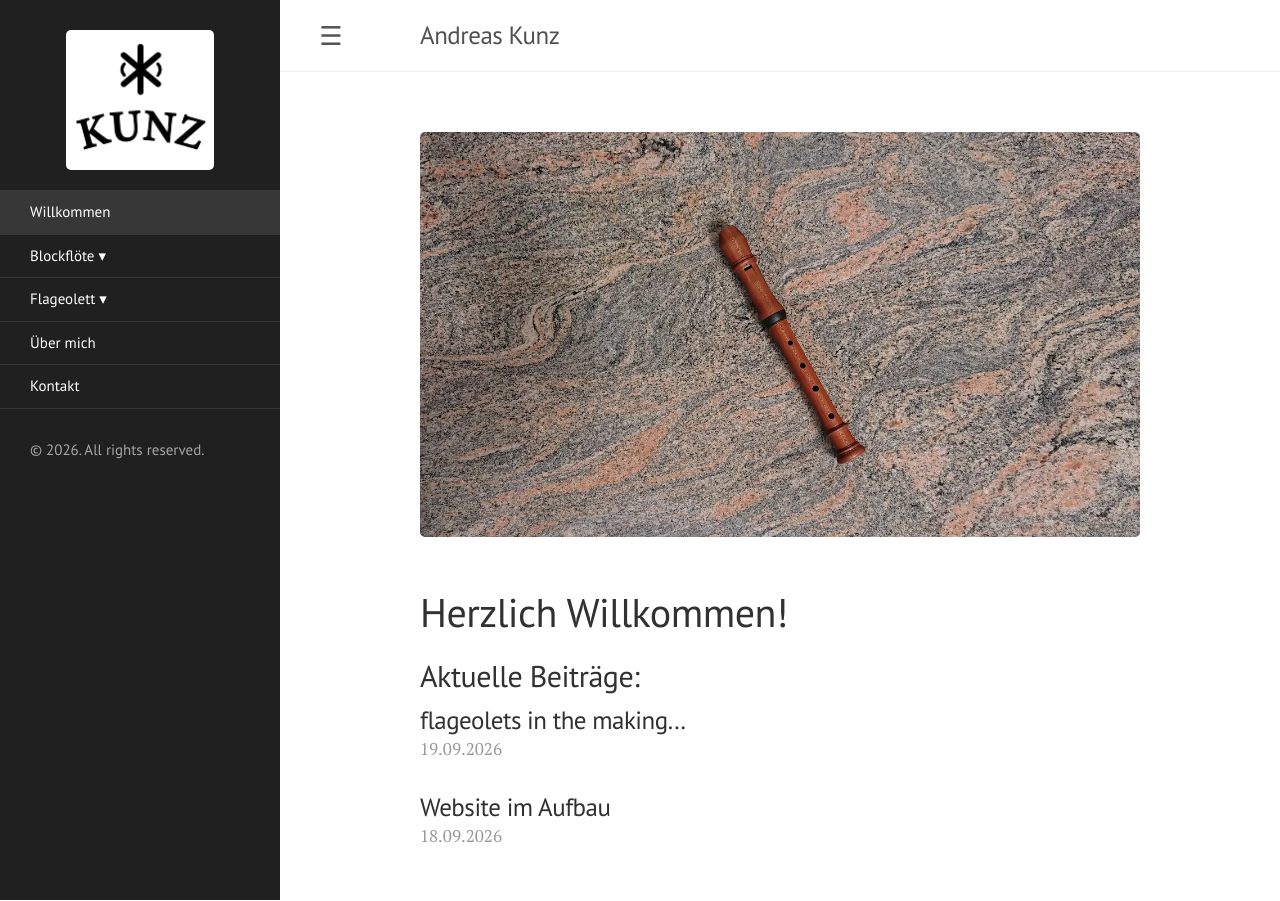
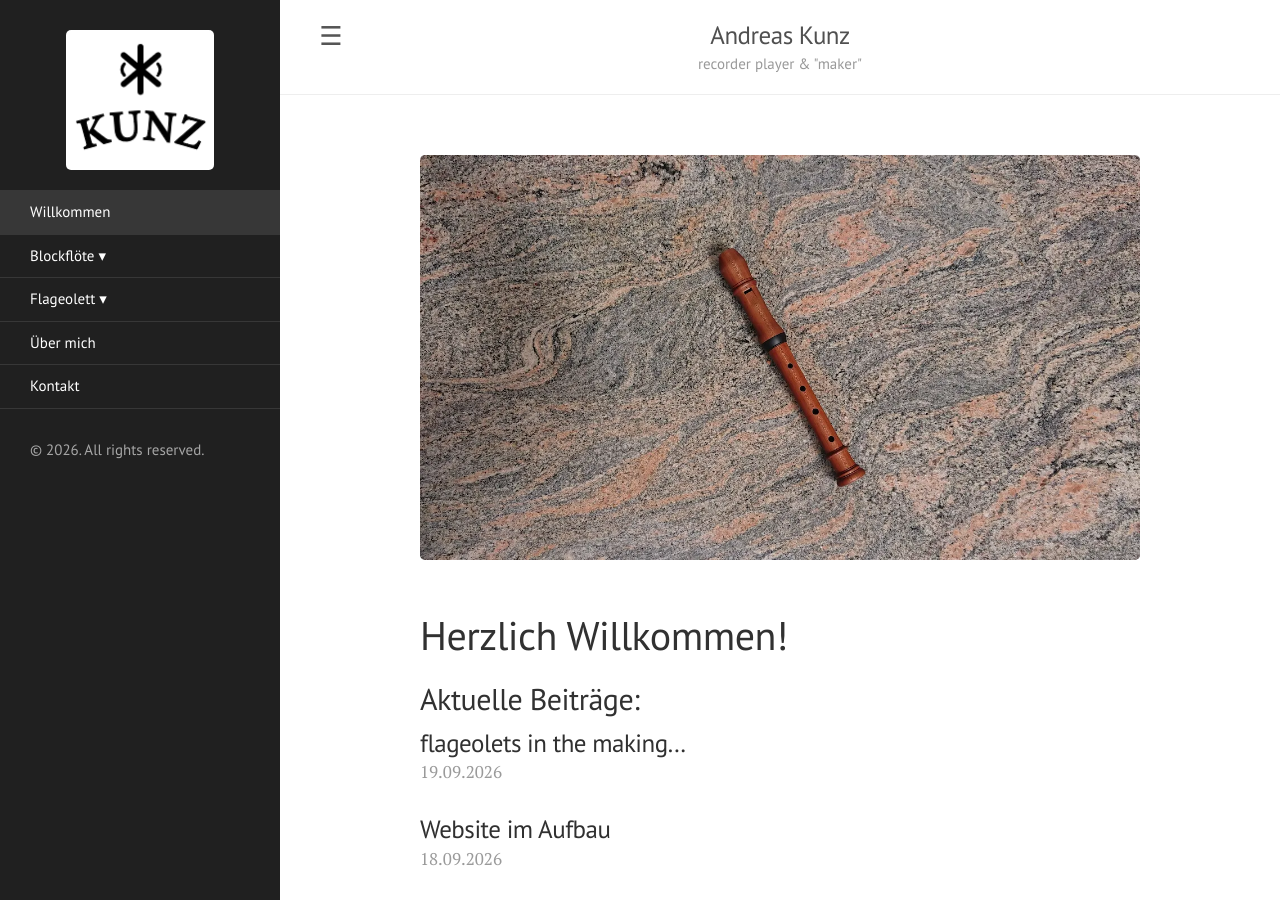
Before and after one commit to Akerdater/Akerdater.github.io, a Jekyll site: the page built from index.markdown, in a window 1280 px wide. Built offline with Jekyll 4.4.1, drawn with Linux system fonts in a browser that asks for light colours.

Commit message:
angepasster Masthead

```diff
--- a/_layouts/default.html
+++ b/_layouts/default.html
@@ -30,14 +30,27 @@
 
     <!-- Wrap ist der Hauptinhalt der Website -->
     <div class="wrap">
+      <!-- HIER IST DIE ANPASSUNG FÜR DEN OBEREN BALKEN -->
       <div class="masthead">
-        <div class="container">
-          <h3 class="masthead-title">
-            <a href="{{ site.baseurl }}/" title="Home">{{ site.title }}</a>
-            <small>{{ site.tagline }}</small>
+        <div class="container" style="display: flex; justify-content: center; align-items: center; position: relative; min-height: 50px;">
+          <h3 class="masthead-title" style="margin-top: 0; margin-bottom: 0; text-align: center; width: 100%;">
+
+            <!-- Link zum Home mit deinem Namen (wird zentriert) -->
+            <a href="{{ site.baseurl }}/" title="Home" style="display: inline-flex; align-items: center; justify-content: center;">
+
+              <!-- OPTION: Wenn du ein kleines Logo LINKS neben dem Namen willst, entferne die zwei Striche am Anfang der nächsten Zeile: -->
+              <!-- <img src="{{ '/assets/Bild2232.png' | relative_url }}" alt="Logo" style="height: 28px; width: auto; margin-right: 10px; border-radius: 2px;"> -->
+
+              {{ site.title }}
+            </a>
+
+            <!-- OPTION: Wenn du einen festen Untertitel willst, kannst du ihn hier eintragen (oder leer lassen) -->
+            <small style="display: block; font-size: 60%; color: #999; margin-top: 4px;">recorder player & "maker"</small>
+
           </h3>
         </div>
       </div>
+
 
       <div class="container content">
         {{ content }}
```
